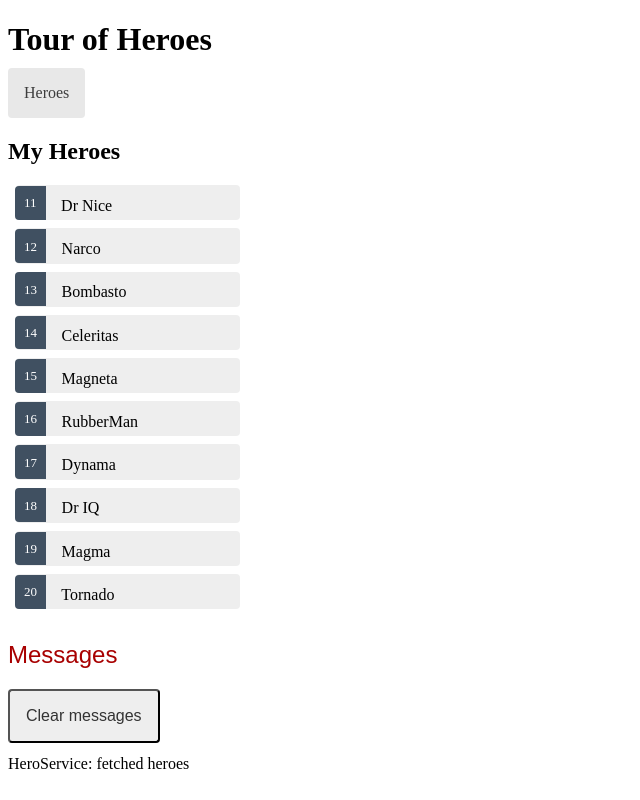
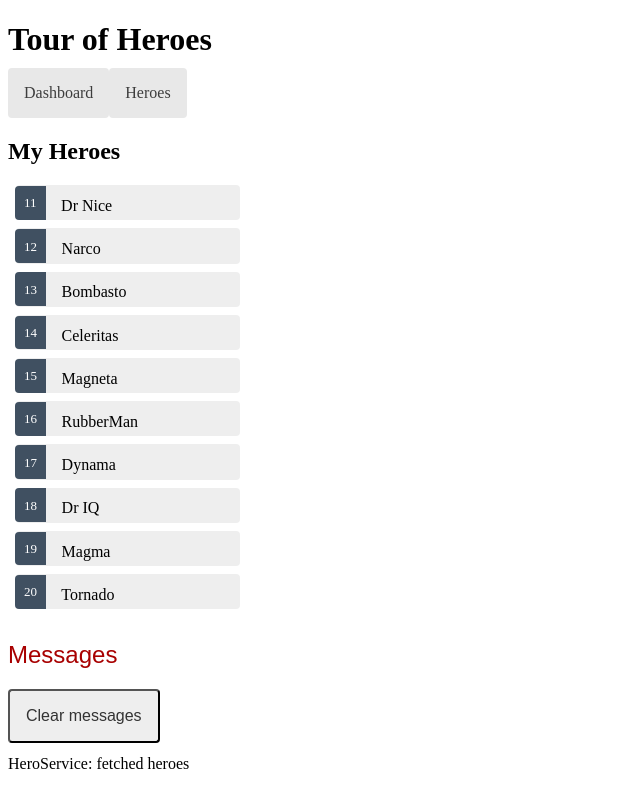
Before and after one commit to shoichiaizawa/angular-tour-of-heroes, an Angular app: page /heroes in a window 1280 px wide. Shown: the whole page, without its empty margins (0-640 px from the left). Built offline with nearby package versions, Linux system fonts and the light colour scheme.

Commit message:
feat(app): add a button to navigate to the routing path `/dashboard`

```diff
--- a/src/app/app.component.html
+++ b/src/app/app.component.html
@@ -1,5 +1,6 @@
 <h1 id="main-content-header">{{ title }}</h1>
 <nav>
+  <a routerLink="/dashboard">Dashboard</a>
   <a routerLink="/heroes">Heroes</a>
 </nav>
 <router-outlet></router-outlet>
```
